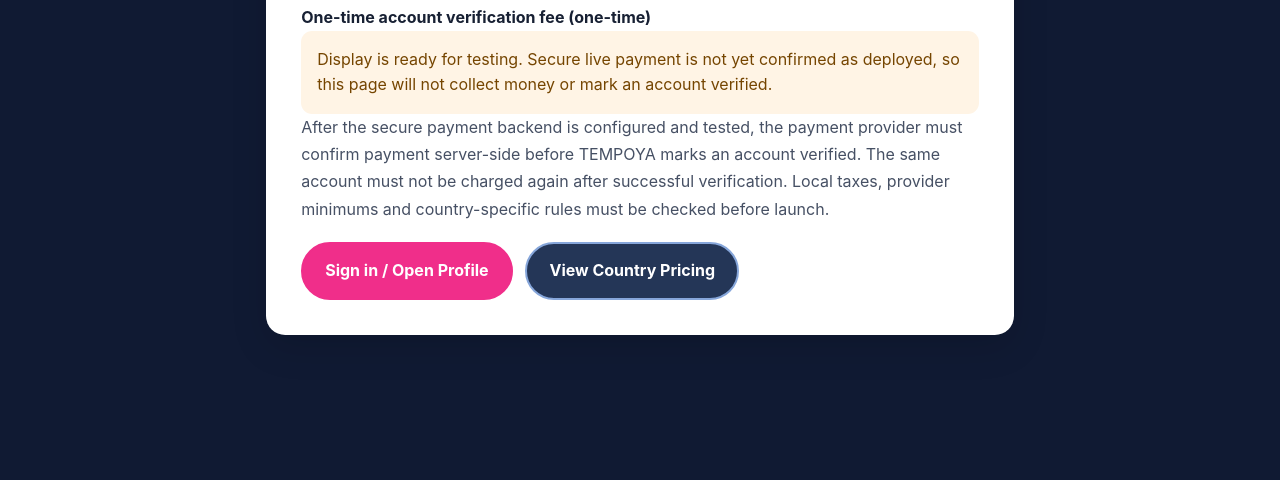
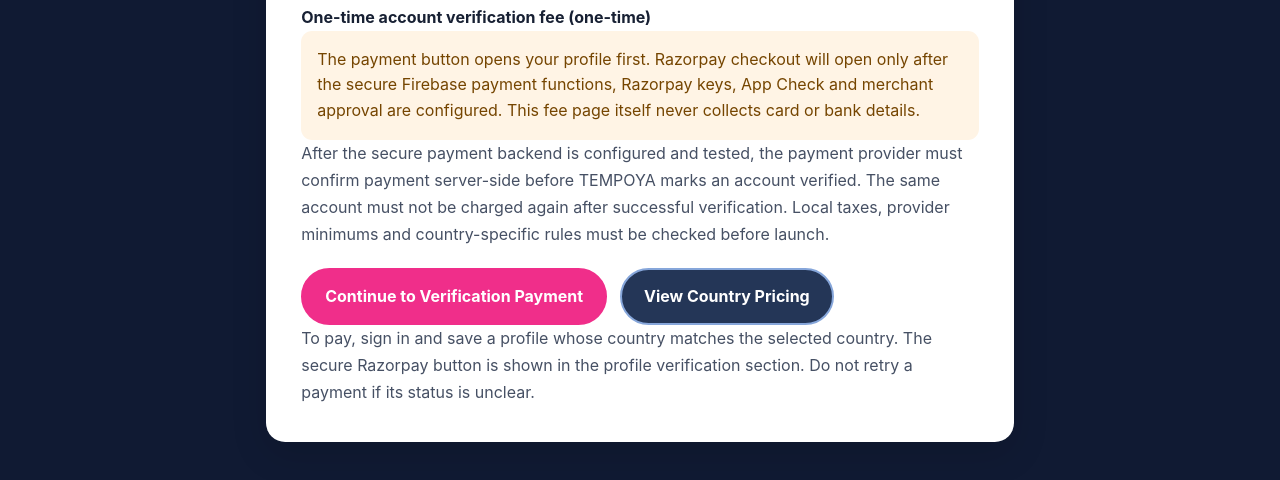
Before and after one commit to rbhaskar033/-tempoya-website, a website: page verification-fee.html in a window 1280 px wide. Shown: the part 526-1006 px from the top of the page. Before the commit the page ends 909 px from the top, so only its background shows below. Drawn offline with Linux system fonts and the light colour scheme.

Commit message:
Add clear continue-to-payment action and explain secure Razorpay setup prerequisites

```diff
--- a/verification-fee.html
+++ b/verification-fee.html
@@ -23,9 +23,10 @@
 <p class="verify-details">Currency: <strong id="verify-currency">—</strong> · Country code: <strong id="verify-code">—</strong></p>
 <p class="fee" id="verify-amount" aria-live="polite">—</p>
 <p><strong id="verify-frequency">One-time account verification fee</strong></p>
-<div class="verify-status" role="status" aria-live="polite">Display is ready for testing. Secure live payment is not yet confirmed as deployed, so this page will not collect money or mark an account verified.</div>
+<div class="verify-status" role="status" aria-live="polite">The payment button opens your profile first. Razorpay checkout will open only after the secure Firebase payment functions, Razorpay keys, App Check and merchant approval are configured. This fee page itself never collects card or bank details.</div>
 <p class="verify-details">After the secure payment backend is configured and tested, the payment provider must confirm payment server-side before TEMPOYA marks an account verified. The same account must not be charged again after successful verification. Local taxes, provider minimums and country-specific rules must be checked before launch.</p>
-<div class="verify-actions"><a class="button primary" href="profile.html">Sign in / Open Profile</a><a class="button secondary" href="index.html#pricing">View Country Pricing</a></div>
+<div class="verify-actions"><a class="button primary" id="verify-pay-link" href="profile.html">Continue to Verification Payment</a><a class="button secondary" href="index.html#pricing">View Country Pricing</a></div>
+<p class="verify-details">To pay, sign in and save a profile whose country matches the selected country. The secure Razorpay button is shown in the profile verification section. Do not retry a payment if its status is unclear.</p>
 </section></main>
 <script>
 (function(){
@@ -43,6 +44,7 @@
    document.getElementById("verify-frequency").textContent="One-time account verification fee ("+c.verificationFeeFrequency+")";
   }
   select.value="IN";select.addEventListener("change",render);render();
+  document.getElementById("verify-pay-link").addEventListener("click",function(e){e.preventDefault();location.href="profile.html#verification-next-step";});
  }
  if(document.readyState==="loading")document.addEventListener("DOMContentLoaded",init);else init();
 })();
```
